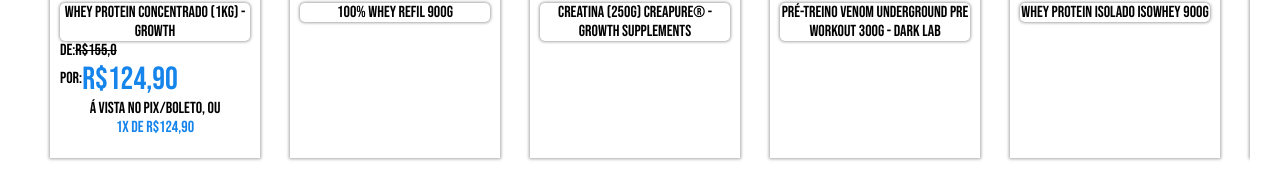
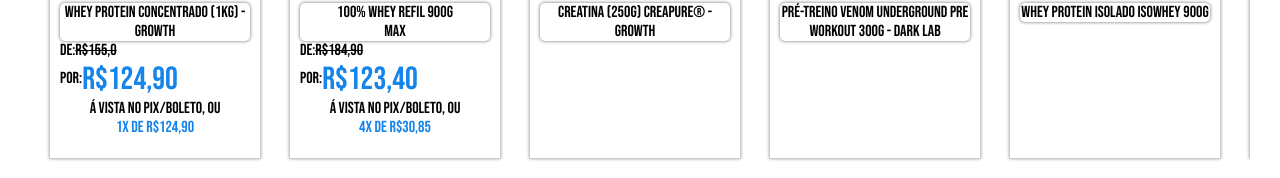
Before and after one commit to santzin4545454/pie-marcao, a plain HTML site: page index.html in a window 1280 px wide. Shown: the part 1002-1180 px from the top of the page. Drawn offline with Linux system fonts and the light colour scheme.

Commit message:
Update index.html

```diff
--- a/index.html
+++ b/index.html
@@ -48,9 +48,9 @@
 
 
         <div id="areabeneficios">
-            <div class="beneficios"><img id="frete" src="images/benefícios/Sem título.png" alt=""></div>
-            <div class="beneficios"><img id="desconto" src="images/benefícios/desconto.png" alt=""></div>
-            <div  class="beneficios"><img id="parcela" src="images/benefícios/parcela.png" alt=""></div>
+            <div class="beneficios"><img class="imgbeneficios" src="images/benefícios/Sem título.png" alt=""></div>
+            <div class="beneficios"><img class="imgbeneficios" src="images/benefícios/desconto.png" alt=""></div>
+            <div  class="beneficios"><img class="imgbeneficios" src="images/benefícios/parcela.png" alt=""></div>
         </div>
         <div id="textoofertasimbativeis"><h1>Ofertas Imbatíveis</h1>
         </div>
@@ -96,7 +96,39 @@
             <div class="containerofertas">
                 <img class="ofertas" src="https://lojamaxtitanium.vtexassets.com/arquivos/ids/157320-384-0/100-whey-protein-max-titanium-refil-900g-baunilha-1.jpg?v=638753922138400000" alt="">
                 <div class="nome">
-                    <p>100% Whey Refil 900G</p>
+                    <p>100% Whey Refil 900G
+                        <br>max
+                    </p>
+                </div>
+                <div class="precocontainer">
+                    <div class="precoantigocontainer">
+                        <p>de:</p>
+                        <div class="precoantigo">
+                            <p>R$184,90</p>
+                        </div>
+                    </div>
+                    <div class="precoatualcontainer">
+                        <p class="por">por: </p>
+                        <div class="precoatual">
+                            <p>R$123,40</p>
+                        </div>
+                    </div>
+
+                    <div class="pixouboletocontainer">
+                        <p>Á vista no PIX/boleto, ou</p>
+                    </div>
+
+
+                    <div class="parcelandocontainer">
+
+                        <div class="precoparcela">
+                            <p>
+                                4x de R$30,85
+                            </p>
+                        </div>
+
+
+                    </div>
                 </div>
 
             </div>
@@ -104,7 +136,7 @@
             <div class="containerofertas">
                 <img class="ofertas" src="https://www.gsuplementos.com.br/upload/produto/imagem/m_creatina-250g-creapure-growth-supplements.webp" alt="">
                 <div class="nome">
-                    <p>CREATINA (250g) Creapure® - GROWTH SUPPLEMENTS</p>
+                    <p>CREATINA (250g) Creapure® - GROWTH </p>
                 </div>
 
             </div>
```
